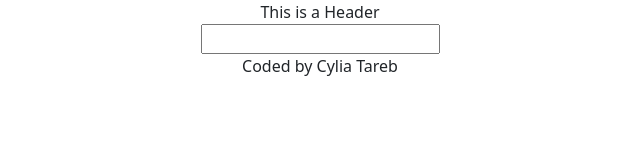
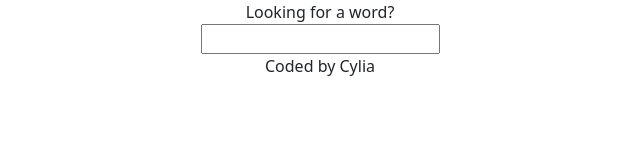
Before and after one commit to celt95/dictionary-project, a React (Create React App) app: page / in a window 1280 px wide. Shown: the top 160 px of the page, without its empty margins (320-960 px from the left). Built offline with nearby package versions, Linux system fonts and the light colour scheme.

Commit message:
Update App.js

```diff
--- a/src/App.js
+++ b/src/App.js
@@ -4,13 +4,13 @@ import Dictionary from "./Dictionary";
 function App() {
   return (
     <div className="App">
-      <header className="App-header">This is a Header</header>
+      <header className="App-header">Looking for a word?</header>
       <div className="container">
         <main>
           <Dictionary />
         </main>
       </div>
-      <footer>Coded by Cylia Tareb</footer>
+      <footer>Coded by Cylia</footer>
     </div>
   );
 }
```
